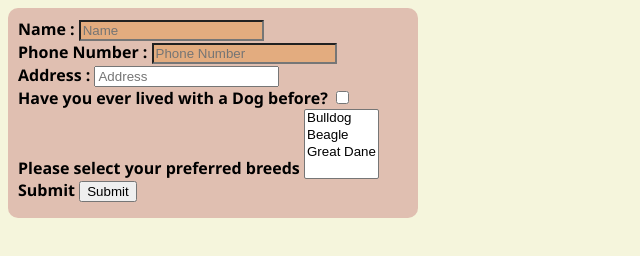
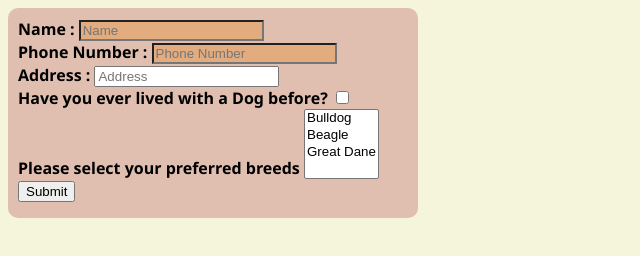
Before and after one commit to Snoopyh34d/Sep14th, a plain HTML site: page Que6/index.html in a window 1280 px wide. Shown: the whole page, without its empty margins (0-640 px from the left). Drawn offline with Linux system fonts and the light colour scheme.

Commit message:
add last quw

```diff
--- a/Que6/index.html
+++ b/Que6/index.html
@@ -15,7 +15,7 @@
             <br>
 
             <label for="phone">Phone Number : </label>
-            <input type="number" name="Phone" id="phone" placeholder="Phone Number">
+            <input type="text" name="Phone" id="phone" placeholder="Phone Number">
             <br>
 
             <label for="address">Address : </label>
@@ -34,12 +34,9 @@
             </select>
             <br>
 
-            <label for="submit">Submit</label>
-            <input type="submit" name="submit" id="submit">
+            <input type="submit" name="submit" value="Submit" id="submit">
 
         </form>
-
-
     </div>
 </body>
 </html>
```
Also changed, not shown: Que7/index.html (added), Que7/style.css (added).
